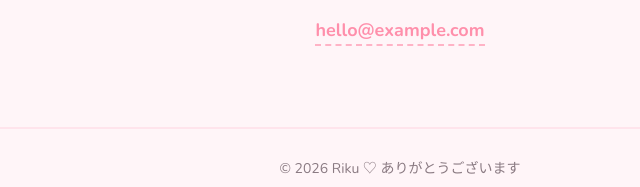
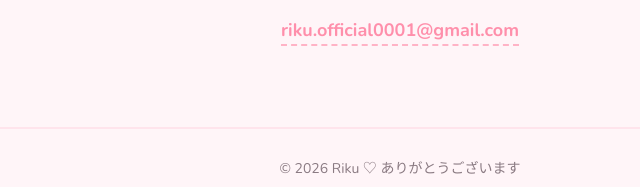
Before and after one commit to chunky777/portfolio, a plain HTML site: page cute.html in a window 1280 px wide. Shown: the part 2302-2489 px from the top of the page, 240-880 px from the left. Drawn offline with nearby package versions, Linux system fonts and the light colour scheme; a web font is replaced by a local one.

Commit message:
cute.html更新

```diff
--- a/cute.html
+++ b/cute.html
@@ -366,7 +366,7 @@ footer p {
 <section class="contact" id="contact">
   <p class="section-label reveal">Contact</p>
   <h2 class="reveal">お仕事の依頼はこちら</h2>
-  <p class="reveal"><a href="mailto:hello@example.com">hello@example.com</a></p>
+  <p class="reveal"><a href="mailto:hello@example.com">riku.official0001@gmail.com</a></p>
 </section>
 
 <footer>
```
